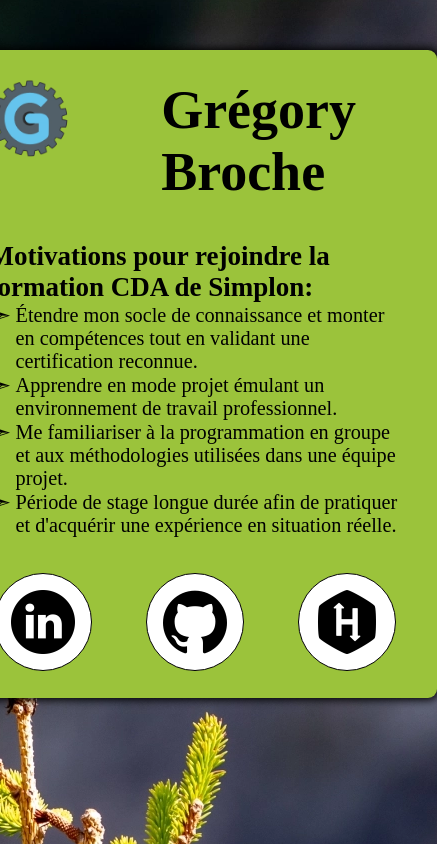
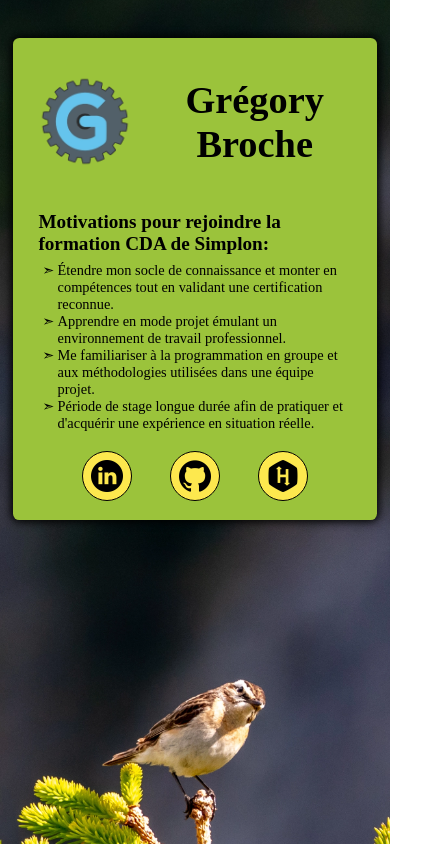
Before and after one commit to g-broche/brief-introduction-page, a plain HTML site: page index.html in a window 390 px wide. Shown: the whole page, 437 px wide, since content can reach past the window. Drawn offline with Linux system fonts and the light colour scheme.

Commit message:
added responsive

```diff
--- a/styles.css
+++ b/styles.css
@@ -1,5 +1,9 @@
 :root{
-    --page-background: linear-gradient(0deg, rgb(34, 164, 215) 0%, rgb(25, 201, 255) 100%);
+    --page-background: rgb(42 47 59);
+    --page-desktop-background-image: url("./assets/backgrounds/desktop.webp");
+    --page-laptop-background-image: url("./assets/backgrounds/laptop.webp");
+    --page-tablet-background-image: url("./assets/backgrounds/tablet.webp");
+    --page-mobile-background-image: url("./assets/backgrounds/mobile.webp");
     --main-background-color: #9bc33b;
     --font-title: 3rem;
     --font-size-bigger: 1.5rem;
@@ -7,8 +11,10 @@
     --box-border-shadow: 0px 0px 8px 2px rgba(0,0,0,8);
 
     --link-icons-size: 64px;
-    --link-icons-filler-background: white;
-    --link-icons-filler-active-background: rgb(83, 255, 218);
+    --link-icons-size-tablet: 48px;
+    --link-icons-size-mobile: 32px;
+    --link-icons-filler-background: #fde84e;
+    --link-icons-filler-active-background: rgb(101 196 237);
     --link-icons-border: 2px solid black;
 }
 
@@ -23,6 +29,7 @@
 
 h1{
     font-size: var(--font-title);
+    text-align: center;
 }
 
 h2{
@@ -36,16 +43,18 @@ ul{
 body{
     min-width: 100vw;
     min-height: 100vh;
+    padding:2.5rem 2rem 1.5rem ;
     display: flex;
     flex-direction: column;
     align-items: center;
-    background-image: url("./assets/backgrounds/desktop-1920x1080.webp");
-    background-position: center;
+    background-image: var(--page-desktop-background-image);
+    background-size: cover;
+    background-position-x: left;
+    background-position-y: center;
     background-repeat: no-repeat;
 }
 
 main{
-    margin-top: 50px;
     padding: 1.5rem 2rem;
     display:flex;
     flex-direction: column;
@@ -67,10 +76,11 @@ section#informations{
     width: 100%;
     display: flex;
     flex-direction: column;
-    gap:2rem;
+    gap:1.5rem;
 }
 
 ul.list-reasons{
+    margin-top: .5rem;
     list-style-type: "\27A3";
 }
 
@@ -84,6 +94,12 @@ ul.list-links{
     justify-content: center;
     align-items: center;
     gap:3rem;
+}
+
+.image-wrapper{
+    display: flex;
+    align-items: center;
+    justify-content: center;
 }
 
 .image-wrapper.avatar-image-wrapper{
@@ -115,3 +131,60 @@ ul.list-links a:hover{
 ul.list-links a:hover .image-wrapper.link-icon-wrapper{
     background-color: var(--link-icons-filler-active-background);
 }
+
+@media only screen and (max-width: 1500px) {
+    body{
+        background-image: var(--page-laptop-background-image);
+        background-position-x: left;
+        background-position-y: bottom;
+    }
+}
+
+@media only screen and (max-width: 1000px) {
+    html{
+        font-size: 80%;
+    }
+    body{
+        background-image: var(--page-tablet-background-image);
+        background-position-x: center;
+        background-position-y: bottom;
+    }
+
+    main>header{
+        justify-content: space-evenly;
+        gap: 2rem;
+    }
+
+    .image-wrapper.link-icon-wrapper{
+        height: var(--link-icons-size-tablet);
+        width: var(--link-icons-size-tablet);
+        padding: calc(var(--link-icons-size-tablet) / 4);
+    }
+}
+
+@media only screen and (max-width: 768px) {
+    body{
+        background-image: var(--page-mobile-background-image);
+    }
+
+    main>header{
+        justify-content: space-evenly;
+        gap: 2rem;
+    }
+}
+
+@media only screen and (max-width: 500px) {
+    body{
+        padding:3rem 1rem 2rem;
+    }
+
+    main>header{
+        justify-content: space-between;
+    }
+
+    .image-wrapper.link-icon-wrapper{
+        height: var(--link-icons-size-mobile);
+        width: var(--link-icons-size-mobile);
+        padding: calc(var(--link-icons-size-mobile) / 4);
+    }
+}
```
Also changed, not shown: assets/backgrounds/desktop.webp (renamed from assets/backgrounds/desktop-1920x1080.webp), assets/backgrounds/laptop.webp (added), assets/backgrounds/mobile.webp (added), assets/backgrounds/tablet.webp (added).
